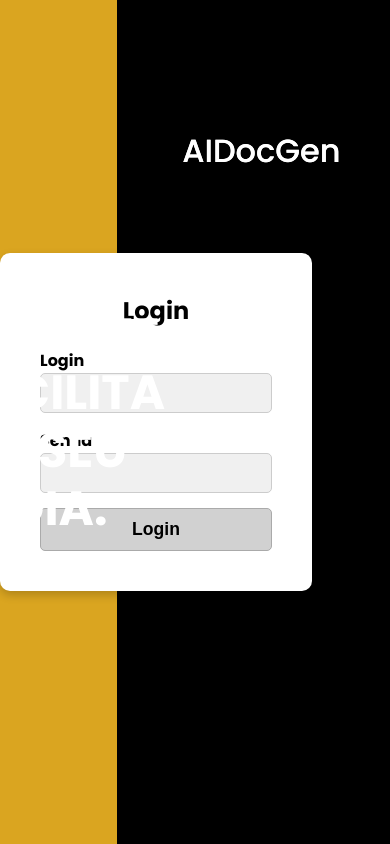
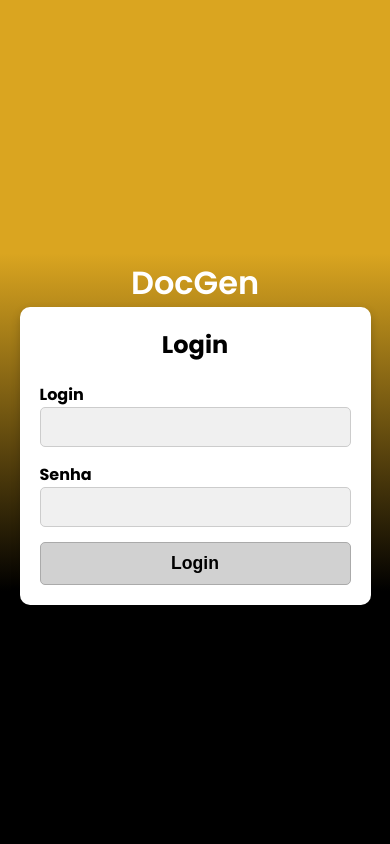
Before and after one commit to impactaiabusiness/AIDocGen, a Flask app: page / in a window 390 px wide. Run offline with Flask 3, Linux system fonts and the light colour scheme.

Commit message:
Update login.html

```diff
--- a/templates/login.html
+++ b/templates/login.html
@@ -3,7 +3,7 @@
 <head>
   <meta charset="UTF-8">
   <meta name="viewport" content="width=device-width, initial-scale=1.0">
-    <title>Login - AI DocGen</title>
+  <title>Login - DocGen</title>
   <link href="https://fonts.googleapis.com/css2?family=Poppins:wght@400;500;600;700&display=swap" rel="stylesheet">
   <style>
     * {
@@ -41,18 +41,18 @@
     }
     .golden-section strong {
       font-size: 48px;
-            font-family: 'Poppins', sans-serif;  /* Fonte personalizada */
+      font-family: 'Poppins', sans-serif;
     }
 
-        /* Título AIDocGen */
+    /* Título DocGen */
     .title {
       position: absolute;
-            top: 15%;  /* Aumente o valor para mover para baixo */
-            left: 67%;  /* Aumente para mover para a direita */
+      top: 15%;
+      left: 67%;
       transform: translateX(-50%);
       font-size: 32px;
       font-family: 'Poppins', sans-serif;
-            font-weight: 500;
+      font-weight: 600;
       color: white;
     }
 
@@ -60,11 +60,11 @@
     @keyframes fadeIn {
       0% {
         opacity: 0;
-                transform: translateY(50px);  /* Começa abaixo e invisível */
+        transform: translateY(50px);
       }
       100% {
         opacity: 1;
-                transform: translateY(0);  /* Fica no seu lugar */
+        transform: translateY(0);
       }
     }
 
@@ -125,16 +125,41 @@
     button:hover {
       background: #bcbcbc;
     }
+
+    /* Media Query para dispositivos móveis */
+    @media (max-width: 768px) {
+      body {
+        justify-content: center;
+        padding-right: 0;
+        flex-direction: column;
+      }
+      .golden-section {
+        display: none;
+      }
+      .title {
+        position: relative;
+        top: 20px;
+        left: 0;
+        transform: none;
+        margin-bottom: 20px;
+      }
+      .container {
+        width: 90%;
+        padding: 20px;
+      }
+      /* Opcional: ajustar o background para mobile */
+      body {
+        background: linear-gradient(to bottom, Goldenrod 30%, black 70%);
+      }
+    }
   </style>
 </head>
 <body>
-    <div class="title">AIDocGen</div>
+  <div class="title">DocGen</div>
 
   <div class="golden-section">
-        <p>A <strong>IA</strong> QUE <br> FACILITA <br> O SEU DIA.</p>
+    <p>o <strong>SOFTWARE</strong> QUE <br> FACILITA <br> O SEU DIA.</p>
   </div>
-
-    <h1 class="title">AIDocGen</h1>
 
   <div class="container">
     <h2>Login</h2>
```
Lines whose indentation alone changed are shown as unchanged.
